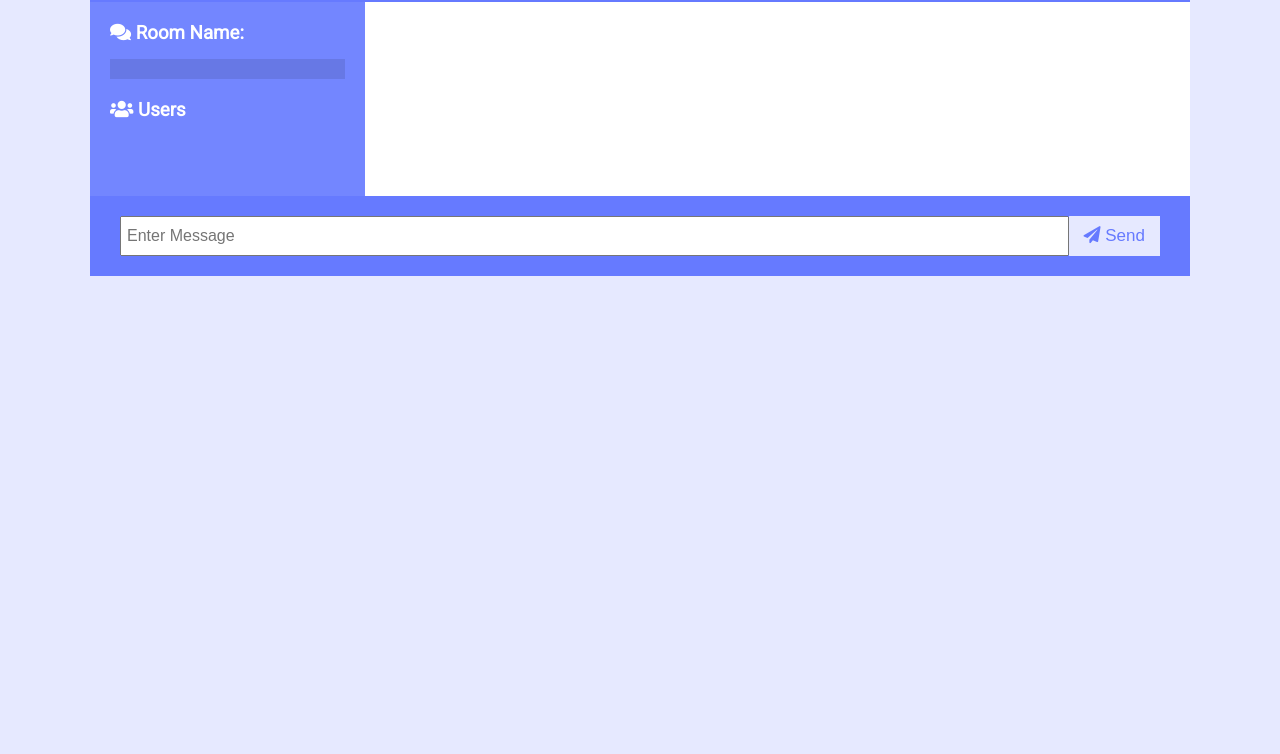
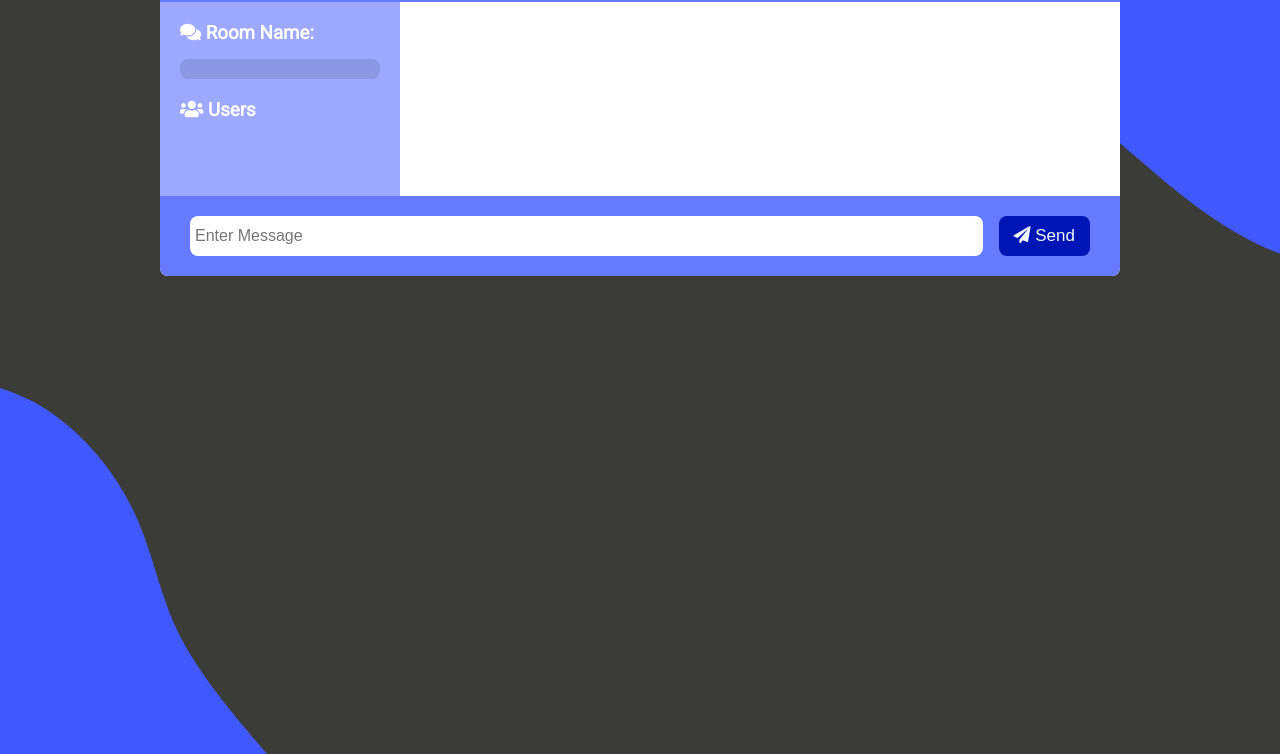
Before and after one commit to Vinayak-2108/chat-app, a website: page public/chat.html in a window 1280 px wide. Shown: the part 96-850 px from the top of the page. Before the commit the page ends 800 px from the top, so only its background shows below. Drawn offline with nearby package versions, Linux system fonts and the light colour scheme; no server answers.

Commit message:
added more css

```diff
--- a/public/css/style.css
+++ b/public/css/style.css
@@ -2,8 +2,8 @@
 
 :root {
 	--dark-color-a: #667aff;
-	--dark-color-b: #7386ff;
-	--light-color: #e6e9ff;
+	--dark-color-b: #98a6ff;
+	--dark-color-b: #9da9ff;
 	--success-color: #5cb85c;
 	--error-color: #d9534f;
 }
@@ -12,13 +12,21 @@
 	box-sizing: border-box;
 	margin: 0;
 	padding: 0;
+	/* height: 100vh; */
 }
 
 body {
 	font-family: 'Roboto', sans-serif;
 	font-size: 16px;
-	background: var(--light-color);
+	/* background: var(--dark-color-b); */
+	background-image: url(./images/blob-scene-haikei.svg);
+	/* background: #777; */
+	background-repeat: no-repeat;
+	background-size: cover;
+	background-position: center;
 	margin: 20px;
+	height: 100vh;
+	overflow-y: hidden;
 }
 
 ul {
@@ -32,19 +40,25 @@ a {
 .btn {
 	cursor: pointer;
 	padding: 5px 15px;
-	background: var(--light-color);
-	color: var(--dark-color-a);
+	background: #0015b5;
+
+	/* color: var(--dark-color-a); */
+	color: aliceblue;
 	border: 0;
+	border-radius: 8px;
 	font-size: 17px;
 }
 
 /* Chat Page */
 
 .chat-container {
-	max-width: 1100px;
+	max-width: 60rem;
 	background: #fff;
 	margin: 30px auto;
 	overflow: hidden;
+	border: 0;
+	border-radius: 8px;
+
 }
 
 .chat-header {
@@ -61,6 +75,7 @@ a {
 .chat-main {
 	display: grid;
 	grid-template-columns: 1fr 3fr;
+	max-height: 60vh;
 }
 
 .chat-sidebar {
@@ -75,6 +90,7 @@ a {
 	background: rgba(0, 0, 0, 0.1);
 	padding: 10px;
 	margin-bottom: 20px;
+	border-radius: 8px;
 }
 
 .chat-sidebar h3 {
@@ -87,27 +103,29 @@ a {
 
 .chat-messages {
 	padding: 30px;
-	max-height: 500px;
+	max-height: 60vh;
 	overflow-y: scroll;
 }
 
 .chat-messages .message {
 	padding: 10px;
 	margin-bottom: 15px;
-	background-color: var(--light-color);
-	border-radius: 5px;
+	background-color: var(--dark-color-b);
+	border-radius: 10px;
+	width: fit-content;
 }
 
 .chat-messages .message .meta {
 	font-size: 15px;
 	font-weight: bold;
-	color: var(--dark-color-b);
-	opacity: 0.7;
+	/* color: var(--dark-color-a); */
+	color: #0015b5;
+	/* opacity: 0.7; */
 	margin-bottom: 7px;
 }
 
 .chat-messages .message .meta span {
-	color: #777;
+	color: rgb(50, 49, 49);
 }
 
 .chat-form-container {
@@ -122,14 +140,17 @@ a {
 .chat-form-container input[type='text'] {
 	font-size: 16px;
 	padding: 5px;
+	margin-right: 1rem;
 	height: 40px;
 	flex: 1;
+	border: 0;
+	border-radius: 8px;
 }
 
 /* Join Page */
 .join-container {
 	max-width: 500px;
-	margin: 80px auto;
+	margin: 6rem auto;
 	color: #fff;
 }
 
@@ -144,6 +165,7 @@ a {
 .join-main {
 	padding: 30px 40px;
 	background: var(--dark-color-b);
+
 }
 
 .join-main p {
@@ -164,6 +186,8 @@ a {
 	padding: 5px;
 	height: 40px;
 	width: 100%;
+	border: 0;
+	border-radius: 8px;
 }
 
 .join-main select {
@@ -171,6 +195,8 @@ a {
 	padding: 5px;
 	height: 40px;
 	width: 100%;
+	border: 0;
+	border-radius: 8px;
 }
 
 .join-main .btn {
@@ -186,4 +212,7 @@ a {
 	.chat-sidebar {
 		display: none;
 	}
+	body{
+		background-image: url(./images/blob-scene-haikei-verti.svg);
+	}
 }
```
Also changed, not shown: public/index.html (+1 -1 lines), public/css/images/blob-scene-haikei-verti.svg (added), public/css/images/blob-scene-haikei.svg (added).
